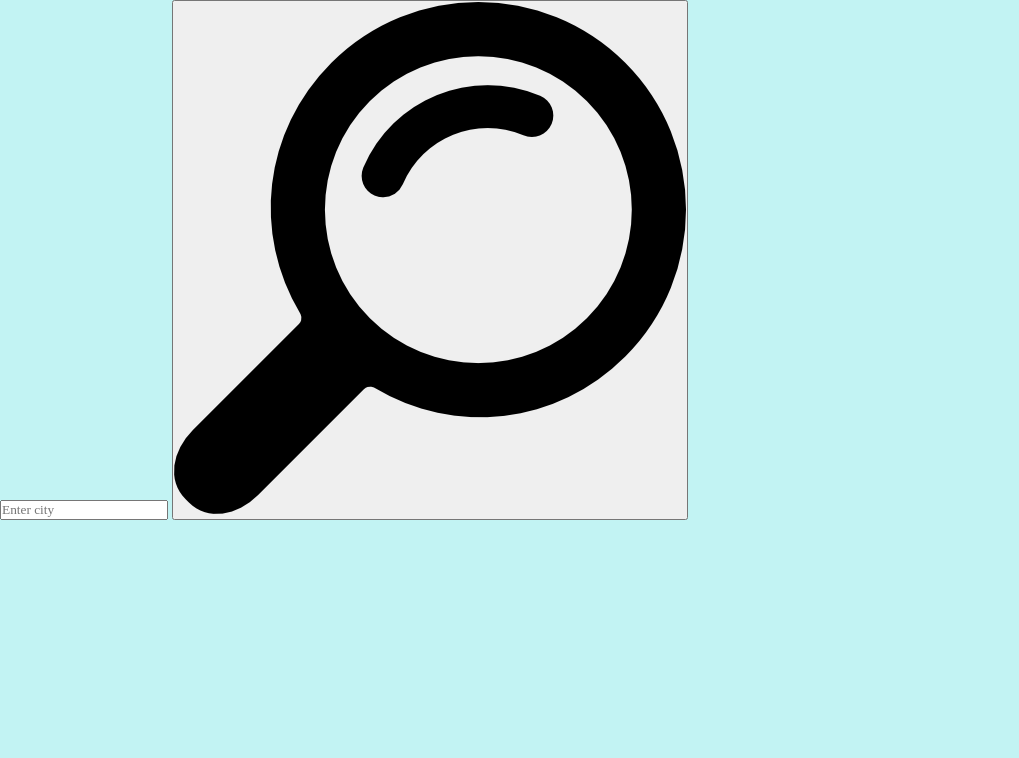
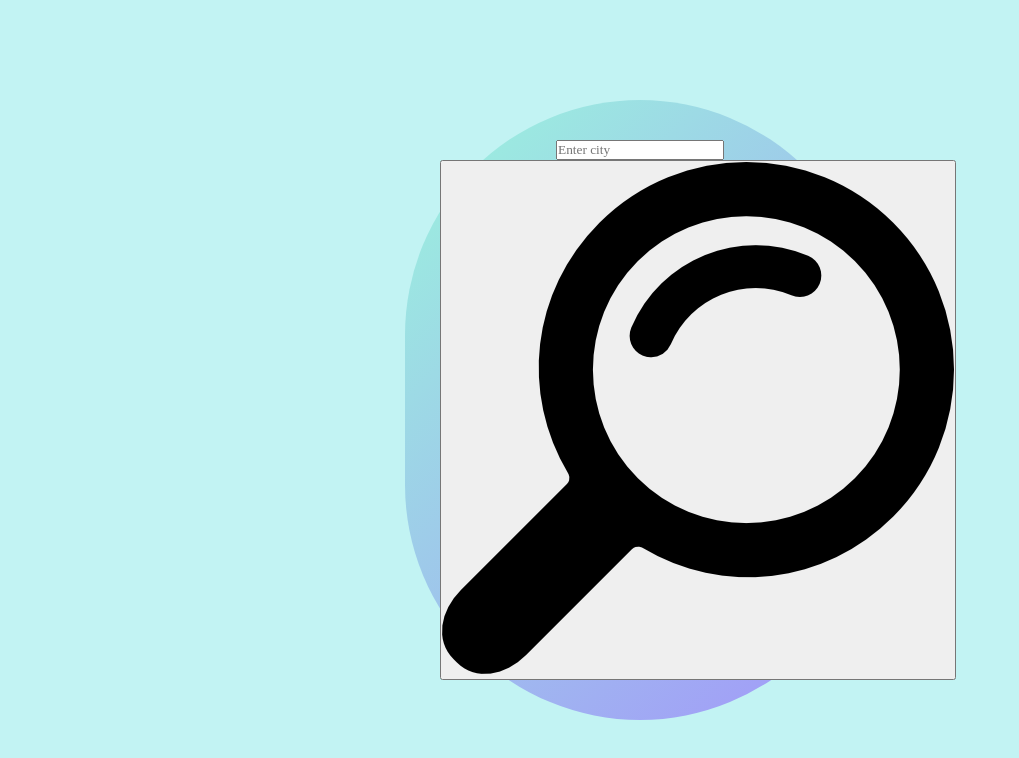
Before and after one commit to bijayjha2025/Weather-App-API, a plain HTML site: page index.html in a window 1280 px wide. Shown: the whole page, without its empty margins (0-1019 px from the left). Drawn offline with Linux system fonts and the light colour scheme.

Commit message:
Adding css properties for deignCard

```diff
--- a/style.css
+++ b/style.css
@@ -8,3 +8,15 @@
 body{
     background-color: rgb(194, 243, 243);
 }
+
+.designCard{
+    width: 90%;
+    max-width: 470px;
+    background: linear-gradient(135deg, #9bf5dd, #a294fa);
+    color:rgb(230, 238, 238);
+    margin: 100px auto 0;
+    border-radius: 245px;
+    padding: 40px 35px;
+    text-align: center;
+
+}
```
